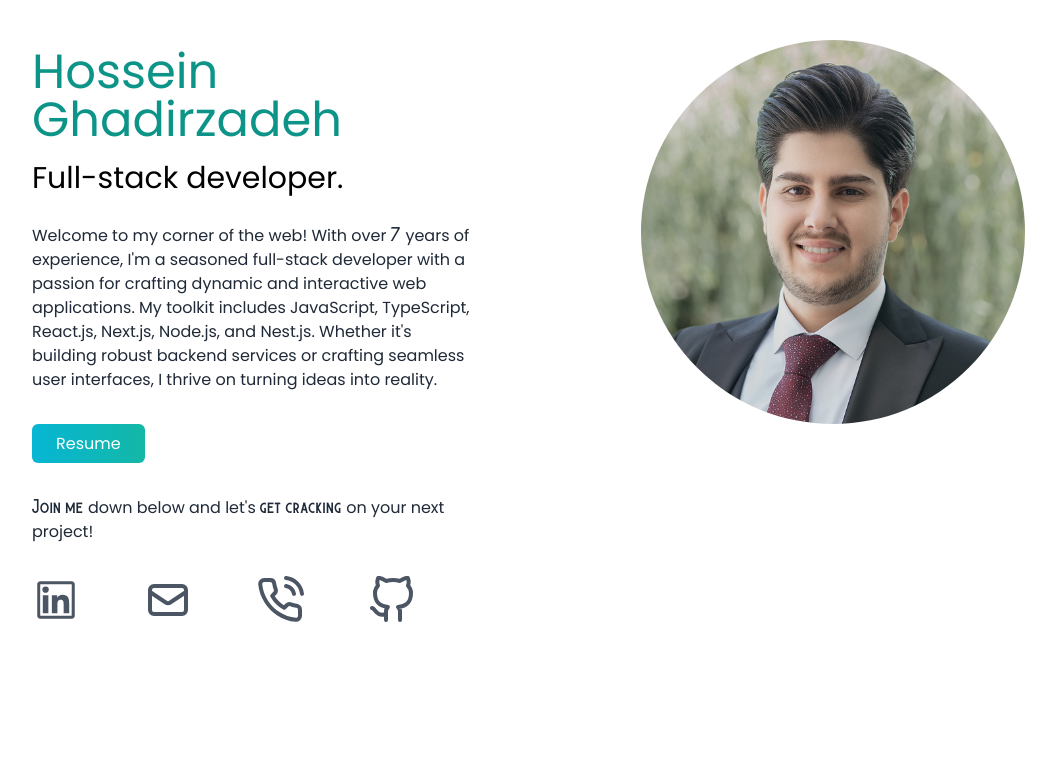
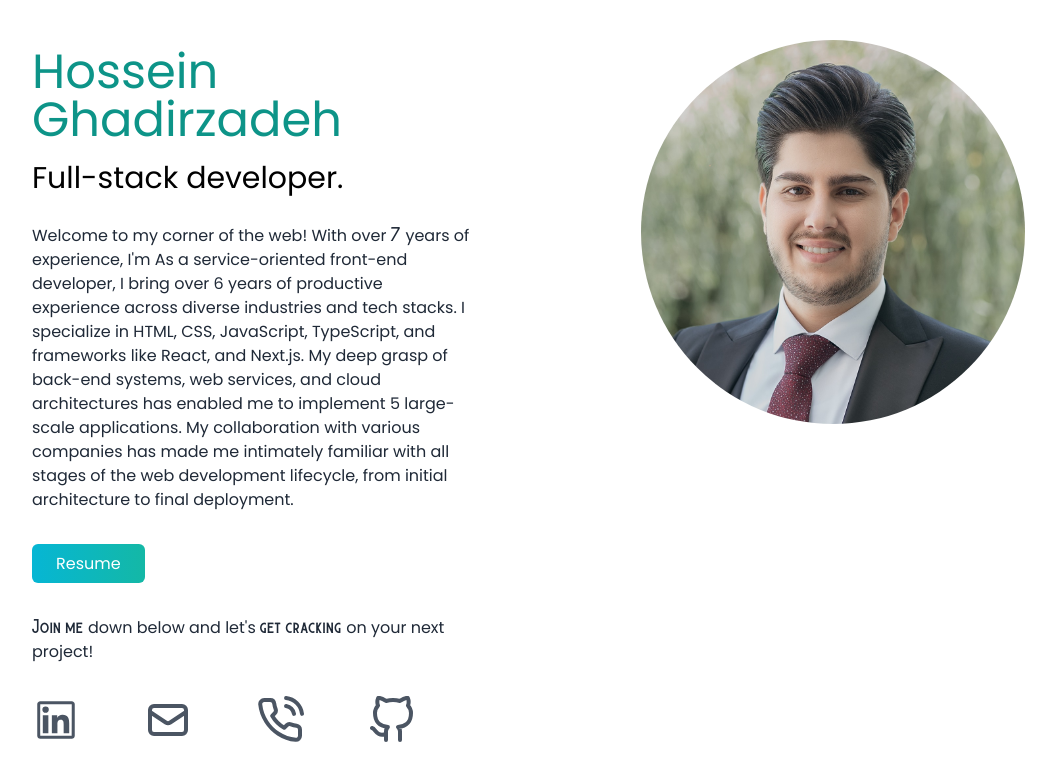
Before and after one commit to hossein-ghadirzadeh/hossein-ghadirzadeh.github.io, a Next.js app: page / in a window 1280 px wide. Shown: the top 780 px of the page, without its empty margins (48-1104 px from the left). Built offline with nearby package versions, Linux system fonts and the light colour scheme.

Commit message:
feat: update summary and resume link

```diff
--- a/app/page.tsx
+++ b/app/page.tsx
@@ -20,18 +20,18 @@ export default function Home() {
               <p className="text-md py-5 text-gray-800 whitespace-normal">
                 Welcome to my corner of the web! With over{" "}
                 <span className="font-burtons">7</span> years of experience, I'm
-                a seasoned full-stack developer with a passion for crafting
-                dynamic and interactive web applications. My toolkit includes
-                JavaScript, TypeScript, React.js, Next.js, Node.js, and Nest.js.
-                Whether it's building robust backend services or crafting
-                seamless user interfaces, I thrive on turning ideas into
-                reality.
+                As a service-oriented front-end developer, I bring over 6 years of productive experience
+                across diverse industries and tech stacks. I specialize in HTML, CSS, JavaScript, TypeScript,
+                and frameworks like React, and Next.js. My deep grasp of back-end systems, web services,
+                and cloud architectures has enabled me to implement 5 large-scale applications.
+                My collaboration with various companies has made me intimately familiar with
+                all stages of the web development lifecycle, from initial architecture to final deployment.
               </p>
 
               <div className="py-5">
                 <a
                   className="bg-gradient-to-r from-cyan-500 text- to-teal-500 text-white px-6 py-2 border-none rounded-md"
-                  href="https://www.canva.com/design/DAFmudAVFgg/VESPyUwceWuteN2NKz5Rfg/view?website#2"
+                  href="https://www.canva.com/design/DAGFsQShCUw/ccnkZwxm-TiG23ADkhdm5Q/edit?utm_content=DAGFsQShCUw&utm_campaign=designshare&utm_medium=link2&utm_source=sharebutton"
                   target="_blank"
                 >
                   Resume
```
